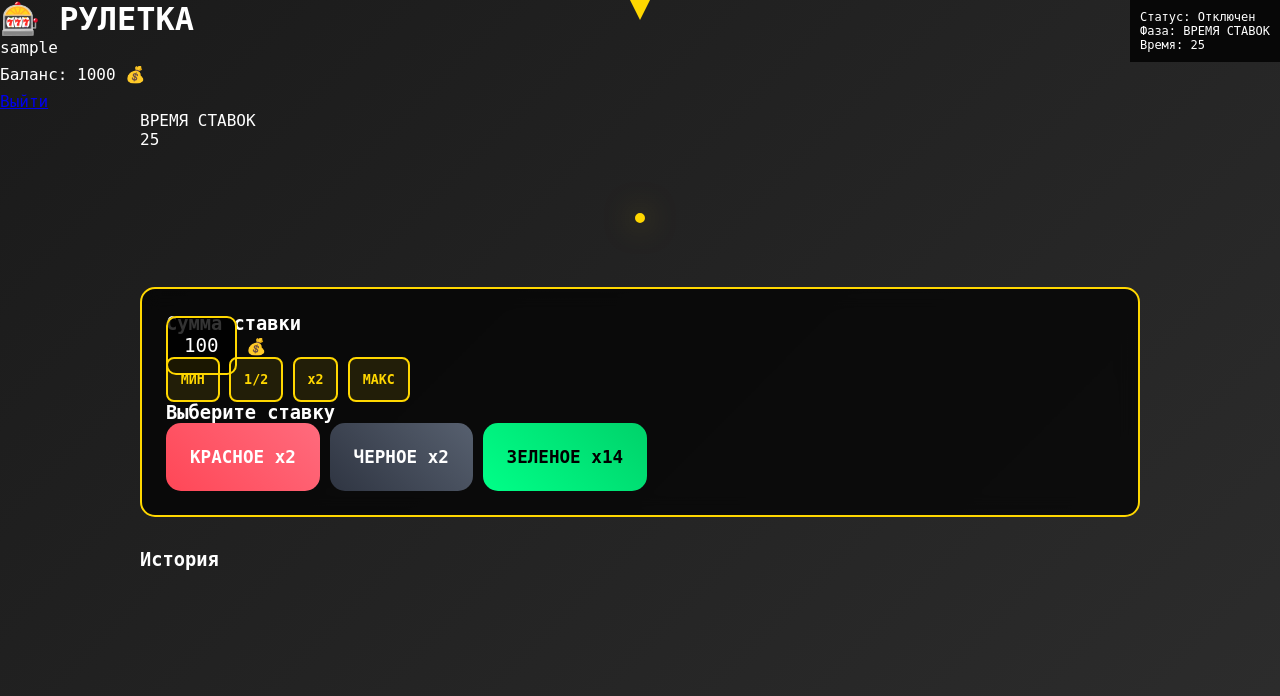
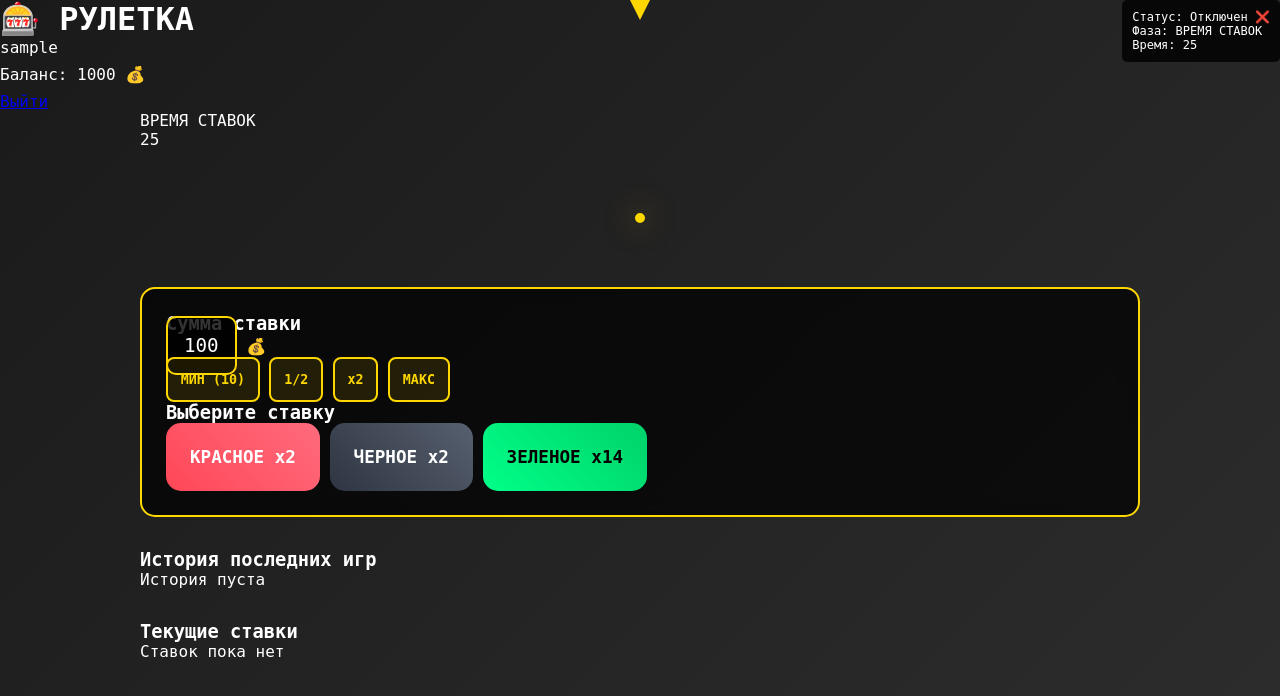
Before and after one commit to esketitniy/telegram-roulette-bot, a Flask app: page / in a window 1280 px wide. Shown: the top 696 px of the page. Run offline with Flask 3, Linux system fonts and the light colour scheme; the visitor is signed in with stand-in values (Sample User, id 1); data comes from the database, SQL or seed files in the repository; some libraries are stand-ins or nearby versions.

Commit message:
Update index.html

```diff
--- a/templates/index.html
+++ b/templates/index.html
@@ -9,7 +9,7 @@
 </head>
 <body>
     <!-- Отладочная информация -->
-    <div id="debug-info" style="position: fixed; top: 0; right: 0; background: rgba(0,0,0,0.8); color: white; padding: 10px; font-size: 12px; z-index: 9999;">
+    <div id="debug-info" style="position: fixed; top: 0; right: 0; background: rgba(0,0,0,0.8); color: white; padding: 10px; font-size: 12px; z-index: 9999; border-radius: 5px;">
         <div>Статус: <span id="connection-status">Подключение...</span></div>
         <div>Фаза: <span id="debug-phase">-</span></div>
         <div>Время: <span id="debug-time">-</span></div>
@@ -41,23 +41,54 @@
             <!-- Рулетка -->
             <div class="roulette-container">
                 <div class="roulette-wrapper">
+                    <!-- Рулетка с правильным ID -->
                     <div id="roulette-wheel" class="roulette-wheel">
                         <!-- Секторы рулетки (15 секторов) -->
-                        <div class="sector red" data-number="1" style="transform: rotate(0deg)">1</div>
-                        <div class="sector black" data-number="2" style="transform: rotate(24deg)">2</div>
-                        <div class="sector red" data-number="3" style="transform: rotate(48deg)">3</div>
-                        <div class="sector black" data-number="4" style="transform: rotate(72deg)">4</div>
-                        <div class="sector green" data-number="0" style="transform: rotate(96deg)">0</div>
-                        <div class="sector red" data-number="5" style="transform: rotate(120deg)">5</div>
-                        <div class="sector black" data-number="6" style="transform: rotate(144deg)">6</div>
-                        <div class="sector red" data-number="7" style="transform: rotate(168deg)">7</div>
-                        <div class="sector black" data-number="8" style="transform: rotate(192deg)">8</div>
-                        <div class="sector red" data-number="9" style="transform: rotate(216deg)">9</div>
-                        <div class="sector black" data-number="10" style="transform: rotate(240deg)">10</div>
-                        <div class="sector red" data-number="11" style="transform: rotate(264deg)">11</div>
-                        <div class="sector black" data-number="12" style="transform: rotate(288deg)">12</div>
-                        <div class="sector red" data-number="13" style="transform: rotate(312deg)">13</div>
-                        <div class="sector black" data-number="14" style="transform: rotate(336deg)">14</div>
+                        <div class="sector red" data-number="1" style="transform: rotate(0deg)">
+                            <span class="sector-number">1</span>
+                        </div>
+                        <div class="sector black" data-number="2" style="transform: rotate(24deg)">
+                            <span class="sector-number">2</span>
+                        </div>
+                        <div class="sector red" data-number="3" style="transform: rotate(48deg)">
+                            <span class="sector-number">3</span>
+                        </div>
+                        <div class="sector black" data-number="4" style="transform: rotate(72deg)">
+                            <span class="sector-number">4</span>
+                        </div>
+                        <div class="sector green" data-number="0" style="transform: rotate(96deg)">
+                            <span class="sector-number">0</span>
+                        </div>
+                        <div class="sector red" data-number="5" style="transform: rotate(120deg)">
+                            <span class="sector-number">5</span>
+                        </div>
+                        <div class="sector black" data-number="6" style="transform: rotate(144deg)">
+                            <span class="sector-number">6</span>
+                        </div>
+                        <div class="sector red" data-number="7" style="transform: rotate(168deg)">
+                            <span class="sector-number">7</span>
+                        </div>
+                        <div class="sector black" data-number="8" style="transform: rotate(192deg)">
+                            <span class="sector-number">8</span>
+                        </div>
+                        <div class="sector red" data-number="9" style="transform: rotate(216deg)">
+                            <span class="sector-number">9</span>
+                        </div>
+                        <div class="sector black" data-number="10" style="transform: rotate(240deg)">
+                            <span class="sector-number">10</span>
+                        </div>
+                        <div class="sector red" data-number="11" style="transform: rotate(264deg)">
+                            <span class="sector-number">11</span>
+                        </div>
+                        <div class="sector black" data-number="12" style="transform: rotate(288deg)">
+                            <span class="sector-number">12</span>
+                        </div>
+                        <div class="sector red" data-number="13" style="transform: rotate(312deg)">
+                            <span class="sector-number">13</span>
+                        </div>
+                        <div class="sector black" data-number="14" style="transform: rotate(336deg)">
+                            <span class="sector-number">14</span>
+                        </div>
                     </div>
                     <div class="roulette-pointer"></div>
                 </div>
@@ -66,7 +97,7 @@
             <!-- Отображение выигрышного номера -->
             <div id="winning-number" class="winning-number" style="display: none;">
                 <span class="winning-label">Выпало:</span>
-                <span class="winning-value">0</span>
+                <span id="winning-value" class="winning-value">0</span>
             </div>
 
             <!-- Панель ставок -->
@@ -77,7 +108,7 @@
                         <span id="bet-amount">100</span> 💰
                     </div>
                     <div class="bet-controls">
-                        <button class="bet-btn" data-type="min">МИН</button>
+                        <button class="bet-btn" data-type="min">МИН (10)</button>
                         <button class="bet-btn" data-type="half">1/2</button>
                         <button class="bet-btn" data-type="double">x2</button>
                         <button class="bet-btn" data-type="max">МАКС</button>
@@ -105,13 +136,25 @@
 
             <!-- История игр -->
             <div class="history-section">
-                <h3>История</h3>
+                <h3>История последних игр</h3>
                 <div id="history-list" class="history-list">
-                    {% for game in history %}
-                    <div class="history-item {{ game.result }}">
-                        <span class="history-number">{{ game.number }}</span>
-                    </div>
-                    {% endfor %}
+                    {% if history %}
+                        {% for game in history %}
+                        <div class="history-item {{ game.result }}">
+                            <span class="history-number">{{ game.number }}</span>
+                        </div>
+                        {% endfor %}
+                    {% else %}
+                        <p class="no-history">История пуста</p>
+                    {% endif %}
+                </div>
+            </div>
+
+            <!-- Текущие ставки -->
+            <div class="current-bets-section">
+                <h3>Текущие ставки</h3>
+                <div id="current-bets" class="current-bets">
+                    <p>Ставок пока нет</p>
                 </div>
             </div>
         </main>
@@ -137,23 +180,74 @@
             <div class="modal-body">
                 <h2>😔 НЕ ПОВЕЗЛО</h2>
                 <p id="lose-text">В этот раз не повезло!</p>
-                <p>Попробуйте еще раз!</p>
+                <p>Удачи в следующий раз!</p>
             </div>
         </div>
     </div>
 
     <!-- Скрипты -->
-    <script src="{{ url_for('static', filename='js/game.js') }}"></script>
     <script>
+        // Проверяем все необходимые элементы ДО загрузки игры
+        document.addEventListener('DOMContentLoaded', function() {
+            console.log('🔍 Проверка элементов...');
+
+            const requiredElements = [
+                'balance', 'bet-amount', 'game-phase', 'timer', 'roulette-wheel'
+            ];
+
+            const missingElements = [];
+            requiredElements.forEach(id => {
+                const element = document.getElementById(id);
+                if (!element) {
+                    missingElements.push(id);
+                    console.error('❌ Элемент не найден:', id);
+                } else {
+                    console.log('✅ Элемент найден:', id);
+                }
+            });
+
+            // Проверяем кнопки ставок
+            const colorBets = document.querySelectorAll('.color-bet');
+            console.log('🎯 Найдено кнопок ставок:', colorBets.length);
+            colorBets.forEach((btn, index) => {
+                console.log(`Кнопка ${index + 1}:`, btn.dataset.color);
+            });
+
+            if (missingElements.length > 0) {
+                console.error('❌ Отсутствуют элементы:', missingElements);
+                alert('Ошибка инициализации: ' + missingElements.join(', '));
+                return;
+            }
+
+            if (colorBets.length === 0) {
+                console.error('❌ Кнопки ставок не найдены');
+                alert('Ошибка: кнопки ставок не найдены');
+                return;
+            }
+
+            console.log('✅ Все элементы найдены, загружаем игру...');
+        });
+
         // Отладочная информация
         setInterval(() => {
             const game = window.rouletteGame;
             if (game) {
-                document.getElementById('connection-status').textContent = game.isConnected ? 'Подключен' : 'Отключен';
-                document.getElementById('debug-phase').textContent = document.getElementById('game-phase')?.textContent || '-';
-                document.getElementById('debug-time').textContent = document.getElementById('timer')?.textContent || '-';
+                document.getElementById('connection-status').textContent =
+                    game.isConnected ? 'Подключен ✅' : 'Отключен ❌';
+                document.getElementById('debug-phase').textContent =
+                    document.getElementById('game-phase')?.textContent || '-';
+                document.getElementById('debug-time').textContent =
+                    document.getElementById('timer')?.textContent || '-';
             }
         }, 1000);
+
+        // Убираем всплывающие уведомления браузера
+        if ('Notification' in window && Notification.permission === 'default') {
+            // Не запрашиваем разрешения на уведомления
+        }
     </script>
+
+    <!-- Загружаем игру последней -->
+    <script src="{{ url_for('static', filename='js/game.js') }}"></script>
 </body>
 </html>
```
